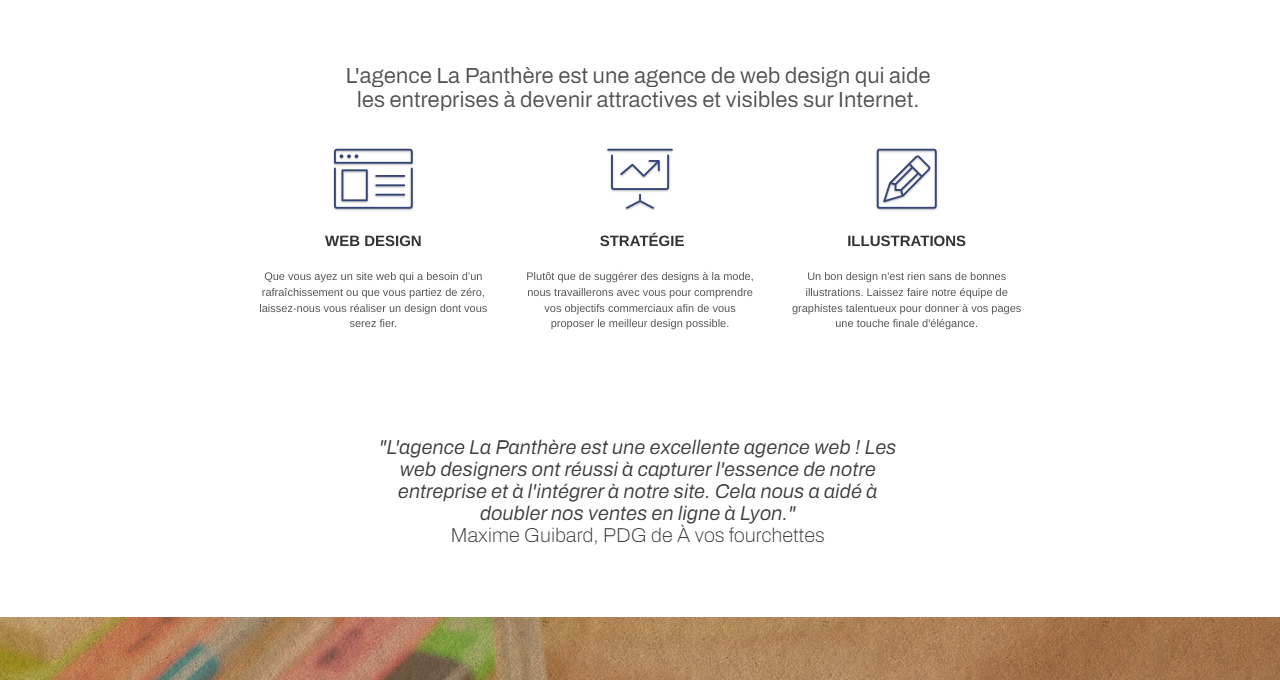
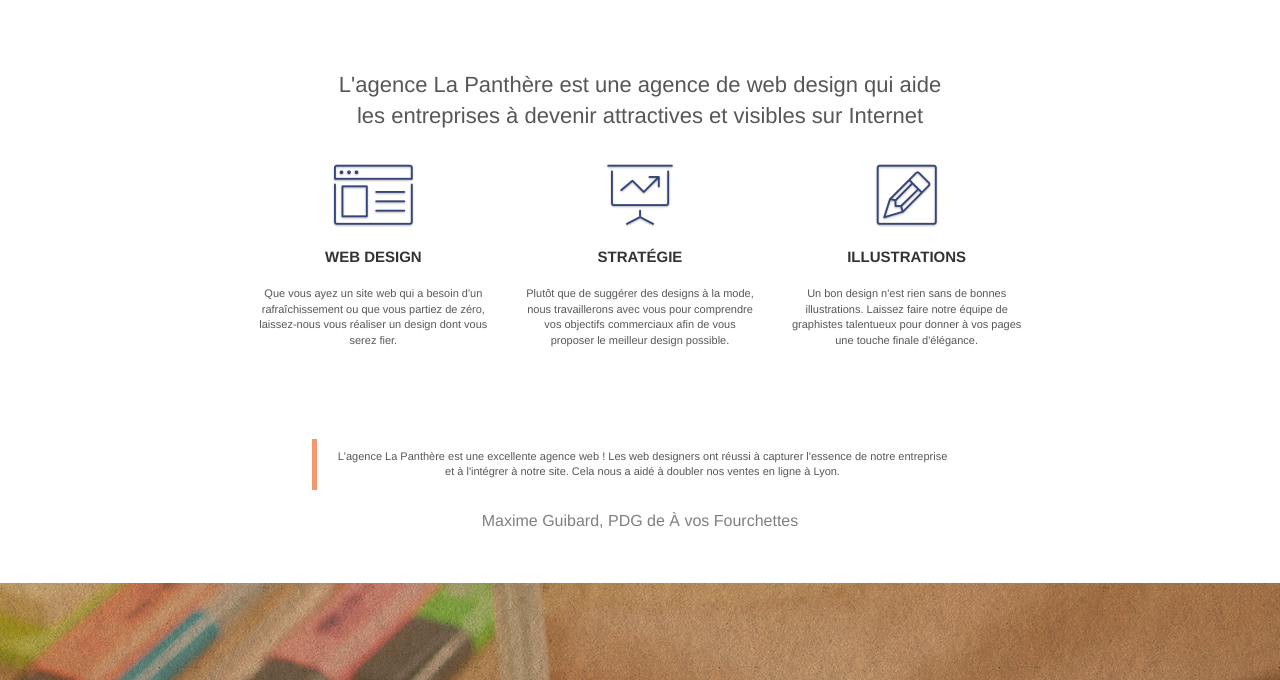
Before and after one commit to NoeePK/La-Panthere, a plain HTML site: page index.html in a window 1280 px wide. Shown: the part 735-1415 px from the top of the page. Drawn offline with Linux system fonts and the light colour scheme.

Commit message:
optimisation_3_textes-images

```diff
--- a/index.html
+++ b/index.html
@@ -38,7 +38,7 @@
 							web design, illustrations, design de site web, site web, web, internet, site internet, site
 						</div>
 						<a class="navbar-brand" href="#"><img src="img/agence-la-panthere-monochrome.svg"
-							alt="Logo de l'agence La Panthère" height="40" /></a>
+								alt="Logo de l'agence La Panthère" height="40" /></a>
 						<div class="keywords" style="color:#cccccc;font-size:1px;">Agence web à paris, stratégie web,
 							web design, illustrations, design de site web, site web, web, internet, site internet, site
 						</div>
@@ -71,8 +71,7 @@
 			<div class="container bloc-lg">
 				<div class="row tight-width-whitespace">
 					<div class="col-sm-12">
-						<img src="img/logo.png" class="center-block image-resize-mode"
-							alt="Logo de l'Agence" />
+						<img src="img/logo.png" class="center-block image-resize-mode" alt="Logo de l'Agence" />
 						<h1 class="text-center hero-bloc-text tc-white ">
 							Agence La Panthère
 						</h1>
@@ -91,7 +90,8 @@
 			<div class="container bloc-md">
 				<div class="row">
 					<div class="col-sm-12 text-center">
-						<img alt="agence web, agence web paris, web design paris, stratégie web" src="img/title.png" />
+						<h2>L'agence La Panthère est une agence de web design qui aide<br> les entreprises à devenir
+							attractives et visibles sur Internet</h2>
 					</div>
 				</div>
 				<div class="row voffset-lg med-width-whitespace">
@@ -103,7 +103,7 @@
 							Web design
 						</h3>
 						<p class="text-center ">
-							Que vous ayez un site web qui a besoin d&rsquo;un rafraîchissement ou que vous partiez de
+							Que vous ayez un site web qui a besoin d'un rafraîchissement ou que vous partiez de
 							zéro, laissez-nous vous réaliser un design dont vous serez fier.
 						</p>
 					</div>
@@ -112,7 +112,7 @@
 							<span class="et-icon-presentation sm-shadow icon-dark-slate-blue icons icon-lg"></span>
 						</div>
 						<h3 class="mg-md text-center">
-							&nbsp;Stratégie
+							Stratégie
 						</h3>
 						<p class="text-center ">
 							Plutôt que de suggérer des designs à la mode, nous travaillerons avec vous pour comprendre
@@ -133,11 +133,14 @@
 					</div>
 				</div>
 				<div class="row voffset-lg voffset">
-					<div class="col-xs-12 col-md-8 col-md-offset-2 text-center">
-						<img alt="agence web, agence web paris, web design paris, stratégie web"
-							src="img/citation.png" />
-
-					</div>
+					<figure class="col-xs-12 col-md-8 col-md-offset-2 text-center">
+						<blockquote>
+							<p>L'agence La Panthère est une excellente agence web ! Les web designers ont réussi à
+								capturer l'essence de notre entreprise et à l'intégrer à notre site. Cela nous a aidé à
+								doubler nos ventes en ligne à Lyon.</p>
+						</blockquote>
+						<figcaption>Maxime Guibard, PDG de À vos Fourchettes</figcaption>
+					</figure>
 				</div>
 			</div>
 		</div>
@@ -173,7 +176,7 @@
 			<div class="container bloc-lg">
 				<div class="row">
 					<div class="col-sm-12 text-center">
-						<img alt="agence web, agence web paris, web design paris, stratégie web" src="img/title2.png" />
+						<h2>Nous travaillons avec beaucoup de clients,<br> voici nos réalisations.</h2>
 					</div>
 				</div>
 				<div class="row tight-width-whitespace portfolio-row">
--- a/style.css
+++ b/style.css
@@ -6,6 +6,14 @@ body {
     -webkit-font-smoothing: antialiased;
     -moz-osx-font-smoothing: grayscale;
 }
+
+blockquote {
+    border-left-color:#F3976C
+    }
+
+    p,figcaption {
+    font-size:16px
+    }
 
 a,
 button {
```
